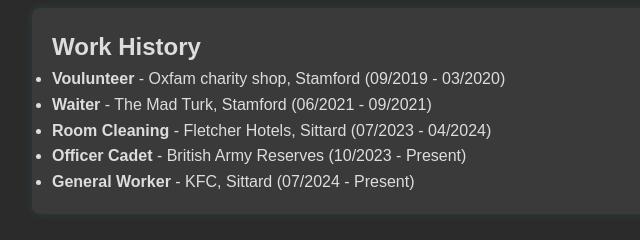
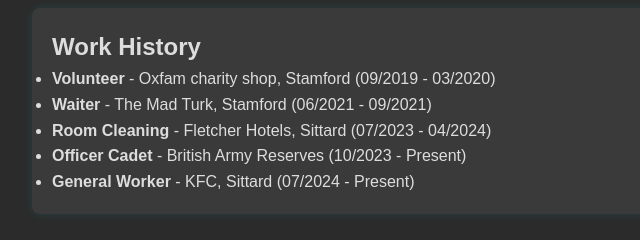
Before and after one commit to Ben-Purchase/Ben-Purchase, a plain HTML site: page Experience/experience.html in a window 1280 px wide. Shown: the part 162-402 px from the top of the page, 208-848 px from the left. Drawn offline with Linux system fonts and the light colour scheme.

Commit message:
modified:   Experience/experience.html

```diff
--- a/Experience/experience.html
+++ b/Experience/experience.html
@@ -23,7 +23,7 @@
     <section class="content">
         <h2>Work History</h2>
         <ul>
-            <li><strong>Voulunteer</strong> - Oxfam charity shop, Stamford (09/2019 - 03/2020)</li>
+            <li><strong>Volunteer</strong> - Oxfam charity shop, Stamford (09/2019 - 03/2020)</li>
             <li><strong>Waiter</strong> - The Mad Turk, Stamford (06/2021 - 09/2021)</li>
             <li><strong>Room Cleaning</strong> - Fletcher Hotels, Sittard (07/2023 - 04/2024)</li>
             <li><strong>Officer Cadet</strong> - British Army Reserves (10/2023 - Present)</li>
```
